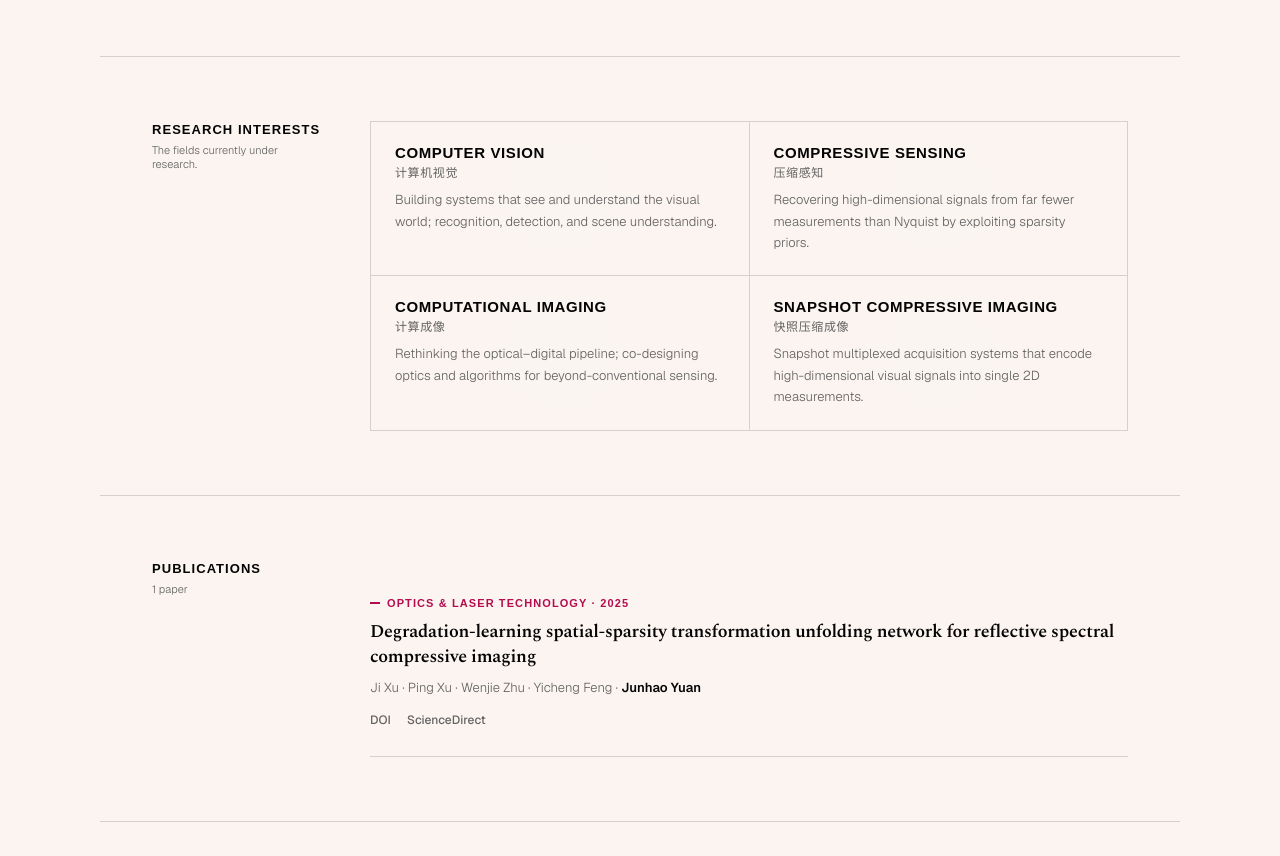
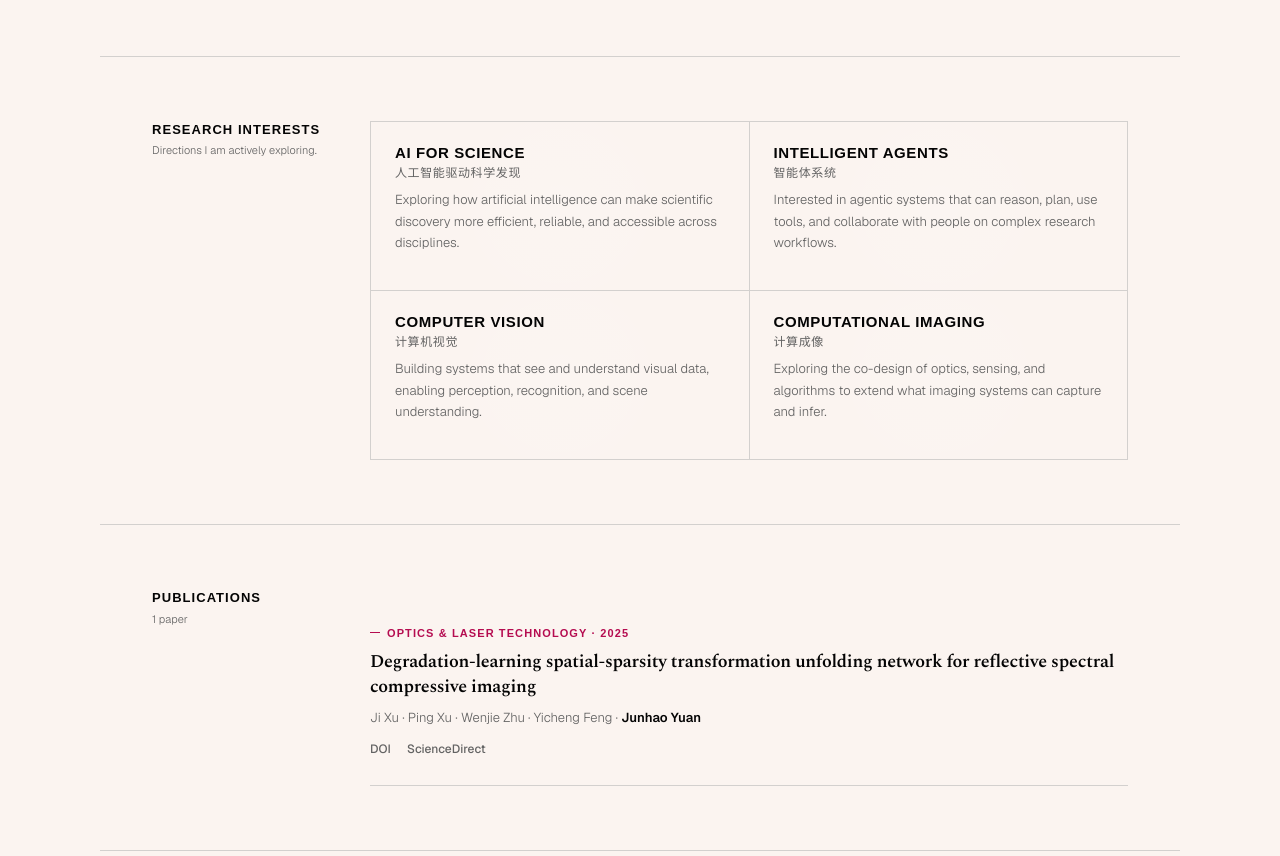
Before and after one commit to usagi1210/usagi1210.github.io, a Next.js app: page / in a window 1280 px wide. Shown: the part 1420-2276 px from the top of the page. Built offline with nearby package versions, Linux system fonts and the light colour scheme; a web font is replaced by a local one.

Commit message:
Update AI for Science homepage messaging

```diff
--- a/src/components/ResearchSection.tsx
+++ b/src/components/ResearchSection.tsx
@@ -1,16 +1,28 @@
 'use client'
+import { useState } from 'react'
 import SectionWrapper from './SectionWrapper'
 import { useTilt3D } from '@/hooks/useTilt3D'
 import { interests } from '@/data/content'
 
-function InterestCell({ name, zh, desc }: { name: string; zh?: string; desc: string }) {
+function InterestCell({ name, zh, desc, descZh }: { name: string; zh?: string; desc: string; descZh?: string }) {
   const { ref, onMouseMove, onMouseLeave } = useTilt3D(10, 8)
+  const [showChinese, setShowChinese] = useState(false)
+
+  const descriptionStyle: React.CSSProperties = {
+    fontFamily: 'var(--font-sans)', fontWeight: 300, fontSize: '0.8125rem',
+    color: 'var(--muted)', lineHeight: 1.65, position: 'relative',
+    transition: 'opacity 0.35s ease',
+  }
 
   return (
     <div
       ref={ref}
       onMouseMove={onMouseMove}
-      onMouseLeave={onMouseLeave}
+      onMouseEnter={() => setShowChinese(true)}
+      onMouseLeave={() => {
+        onMouseLeave()
+        setShowChinese(false)
+      }}
       style={{
         background: 'var(--bg)', padding: '22px 24px',
         cursor: 'default', position: 'relative', overflow: 'hidden',
@@ -25,19 +37,26 @@ function InterestCell({ name, zh, desc }: { name: string; zh?: string; desc: str
         {name}
       </p>
       {zh && <p style={{ fontFamily: 'var(--font-sans)', fontWeight: 400, fontSize: '0.75rem', color: 'var(--muted)', letterSpacing: '0.05em', marginBottom: 8, position: 'relative' }}>{zh}</p>}
-      <p style={{ fontFamily: 'var(--font-sans)', fontWeight: 300, fontSize: '0.8125rem', color: 'var(--muted)', lineHeight: 1.65, position: 'relative' }}>
-        {desc}
-      </p>
+      <div style={{ position: 'relative', minHeight: '4.95em' }}>
+        <p style={{ ...descriptionStyle, opacity: showChinese && descZh ? 0 : 1 }}>
+          {desc}
+        </p>
+        {descZh && (
+          <p lang="zh-CN" style={{ ...descriptionStyle, position: 'absolute', inset: 0, opacity: showChinese ? 1 : 0, pointerEvents: 'none' }}>
+            {descZh}
+          </p>
+        )}
+      </div>
     </div>
   )
 }
 
 export default function ResearchSection() {
   return (
-    <SectionWrapper id="research" label="Research Interests" sublabel="The fields currently under research.">
+    <SectionWrapper id="research" label="Research Interests" sublabel="Directions I am actively exploring.">
       <div data-two-col-grid style={{ display: 'grid', gridTemplateColumns: '1fr 1fr', gap: 1, background: 'var(--rule)', border: '1px solid var(--rule)' }}>
         {interests.map((item) => (
-          <InterestCell key={item.name} name={item.name} zh={item.zh} desc={item.desc} />
+          <InterestCell key={item.name} name={item.name} zh={item.zh} desc={item.desc} descZh={item.descZh} />
         ))}
       </div>
     </SectionWrapper>
--- a/src/data/content.ts
+++ b/src/data/content.ts
@@ -1,10 +1,10 @@
 export const person = {
   nameEn: 'Yuan Junhao',
   nameCn: '袁俊豪',
-  eyebrow: 'Computer Vision · Computational Imaging',
+  eyebrow: 'AI for Science',
   subtitle: 'Visiting Student @ SCI Lab, Westlake University · B.Eng. Candidate, Hangzhou Dianzi University',
-  bio: 'Broadly interested in computational imaging and computer vision — curious about how optics, hardware, and algorithms combine to reshape what machines can perceive. Here\'s hoping the work adds up to something. Always happy to chat over ideas or a coffee!',
-  bioZh: '我对计算机视觉与计算成像领域有着广泛的兴趣——好奇光学、硬件与算法如何协同工作，重塑机器的感知方式。希望自己做的这些工作能对领域产生一些意义。随时欢迎来交流想法，或一起喝杯咖啡聊聊天！',
+  bio: 'Broadly interested in AI for Science, especially how learning-based, generative, and agentic systems can support scientific discovery. I hope to explore how foundation models and AI agents can help researchers reason, experiment, and create more effectively. Here\'s hoping the work adds up to something. Always happy to chat over ideas or a coffee!',
+  bioZh: '我广泛关注 AI for Science，尤其是学习方法、生成式模型与智能体系统如何支持科学发现。我希望探索基础模型和 AI 智能体如何帮助研究者更高效地推理、实验与创造。希望这些工作终能积少成多、有所意义。随时欢迎交流想法，或一起喝杯咖啡！',
   emails: [
     { label: 'Educational', addr: '23061739@hdu.edu.cn' },
     { label: 'Gmail',       addr: 'yuanjunhao1210@gmail.com' },
@@ -48,24 +48,28 @@ export const stats = [
 
 export const interests = [
   {
+    name: 'AI for Science',
+    zh: '人工智能驱动科学发现',
+    desc: 'Exploring how artificial intelligence can make scientific discovery more efficient, reliable, and accessible across disciplines.',
+    descZh: '探索人工智能如何在跨学科场景中，让科学发现更高效、更可靠、更可及。',
+  },
+  {
+    name: 'Intelligent Agents',
+    zh: '智能体系统',
+    desc: 'Interested in agentic systems that can reason, plan, use tools, and collaborate with people on complex research workflows.',
+    descZh: '关注能够推理、规划、调用工具并与人协作的智能体系统，用于支持复杂科研流程。',
+  },
+  {
     name: 'Computer Vision',
     zh: '计算机视觉',
-    desc: 'Building systems that see and understand the visual world; recognition, detection, and scene understanding.',
-  },
-  {
-    name: 'Compressive Sensing',
-    zh: '压缩感知',
-    desc: 'Recovering high-dimensional signals from far fewer measurements than Nyquist by exploiting sparsity priors.',
+    desc: 'Building systems that see and understand visual data, enabling perception, recognition, and scene understanding.',
+    descZh: '构建能够感知与理解视觉信息的智能系统，涵盖感知、识别与场景理解。',
   },
   {
     name: 'Computational Imaging',
     zh: '计算成像',
-    desc: 'Rethinking the optical–digital pipeline; co-designing optics and algorithms for beyond-conventional sensing.',
-  },
-  {
-    name: 'Snapshot Compressive Imaging',
-    zh: '快照压缩成像',
-    desc: 'Snapshot multiplexed acquisition systems that encode high-dimensional visual signals into single 2D measurements.',
+    desc: 'Exploring the co-design of optics, sensing, and algorithms to extend what imaging systems can capture and infer.',
+    descZh: '探索光学、感知与算法的协同设计，拓展成像系统的采集与推断能力。',
   },
 ]
 
@@ -161,9 +165,9 @@ export const projects = [
 ]
 
 export const marqueeItems = [
-  'SNAPSHOT COMPRESSIVE IMAGING',
+  'AI FOR SCIENCE',
   'COMPUTER VISION',
-  'COMPUTATIONAL IMAGING',
-  'COMPRESSIVE SENSING',
-  'CASSI',
+  'INTELLIGENT AGENTS',
+  'GENERATIVE AI',
+  'SCIENTIFIC DISCOVERY',
 ]
```
